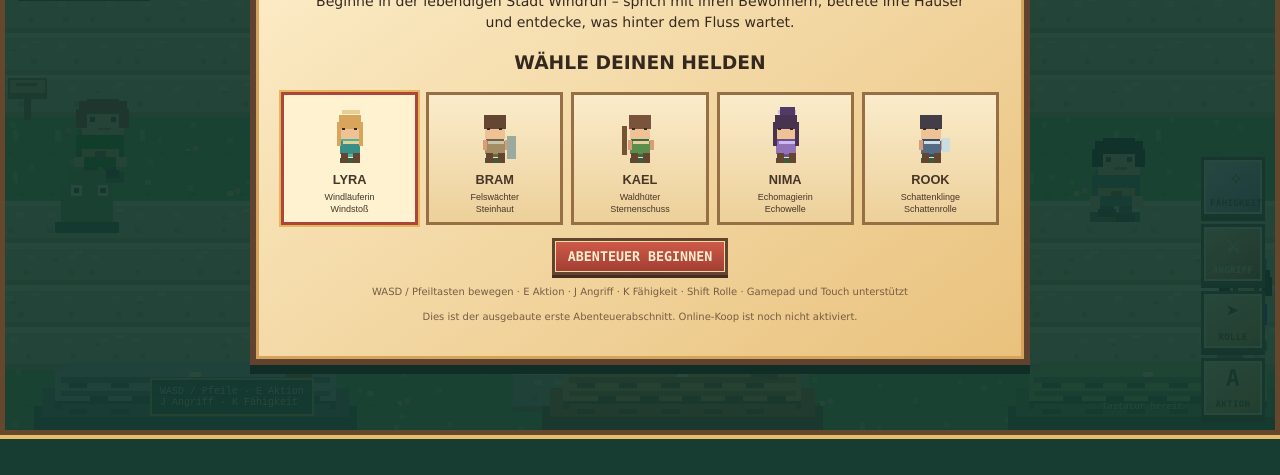
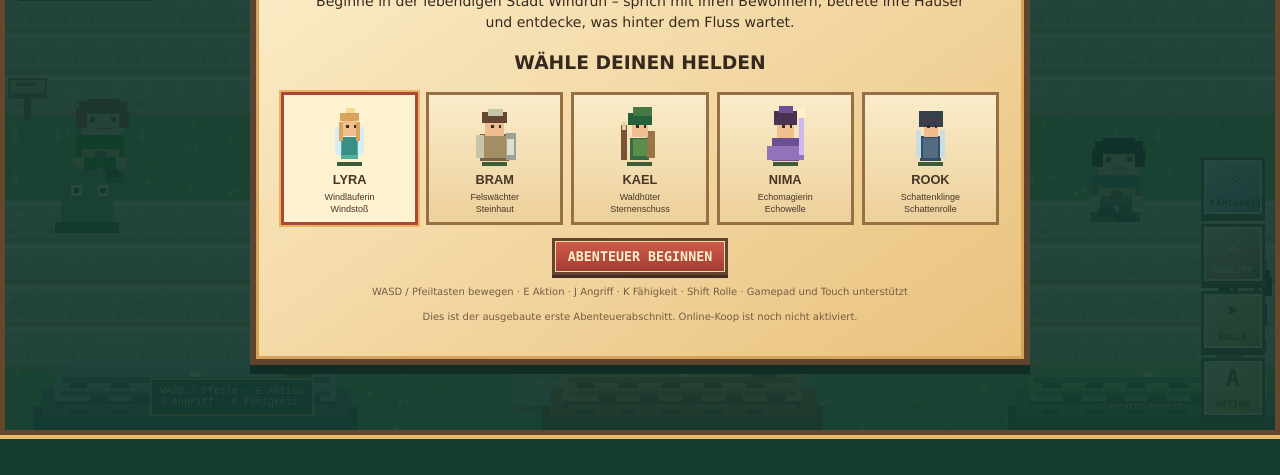
Before and after one commit to umbreon-exe/TALWIND, a plain HTML site: page index.html in a window 1280 px wide. Shown: the part 325-800 px from the top of the page. Drawn offline with Linux system fonts and the light colour scheme.

Commit message:
Fix hero selection after duplicate menu function overrides

```diff
--- a/index.html
+++ b/index.html
@@ -1049,6 +1049,46 @@ drawWorld=function(now){
  }
 };
 
+
+// FINAL HERO SELECTION FIX: the last duplicate buildHeroCards declaration wins.
+buildHeroCards=function(){
+ const grid=document.getElementById('heroGrid');grid.innerHTML='';
+ heroes.forEach((h,i)=>{
+  const card=document.createElement('button');
+  card.className='heroCard'+(i===selected?' selected':'');
+  card.setAttribute('aria-label',h.name+' auswählen');
+  card.innerHTML='<canvas width="64" height="76"></canvas><b>'+h.name+'</b><small>'+h.role+'<br>'+h.skill+'</small>';
+  const g=card.querySelector('canvas').getContext('2d');g.imageSmoothingEnabled=false;
+  const P=(x,y,w,hh,c)=>{g.fillStyle=c;g.fillRect(x,y,w,hh)};
+  // distinct silhouettes, not just recoloured copies
+  P(17,65,30,5,'#3b5b39');
+  if(i===0){ // Lyra: slim, long twin ribbons
+   P(22,38,20,24,h.cape);P(15,27,7,30,'#d8edf1');P(42,27,7,30,'#d8edf1');
+   P(23,38,18,19,'#398f85');P(24,18,16,19,'#efbf90');P(21,12,22,9,'#d9a45b');P(20,22,5,20,'#d9a45b');P(39,22,5,20,'#d9a45b');P(28,7,10,5,'#f3da91');
+  }else if(i===1){ // Bram: wide heavy armour and shield
+   P(15,35,34,29,'#766346');P(18,37,28,24,'#a38d63');P(11,36,9,25,'#c6c4a9');P(45,34,12,29,'#9ba398');P(47,40,8,18,'#e0dfcf');
+   P(21,17,22,20,'#edbd90');P(18,11,28,12,'#654632');P(25,8,17,7,'#c6c4a9');
+  }else if(i===2){ // Kael: hood and tall bow/quiver
+   P(21,39,22,24,'#376b45');P(24,40,17,19,'#5b8e4b');P(10,25,7,38,'#795438');P(12,22,4,8,'#e6cf9b');P(41,31,9,30,'#9a7547');
+   P(23,18,19,20,'#efbf90');P(19,12,28,13,'#245f3e');P(25,5,21,10,'#477847');
+  }else if(i===3){ // Nima: wide robe, pointed hood and crystal staff
+   P(16,39,32,25,'#6a4f95');P(11,48,42,15,'#9272b8');P(22,17,20,22,'#efbf90');P(19,10,26,15,'#49334f');P(24,4,17,8,'#6a4f95');P(48,15,5,42,'#cdb9ef');P(46,7,10,10,'#fff0c9');
+  }else{ // Rook: narrow dark cloak and two bright daggers
+   P(20,37,24,27,'#344d69');P(23,39,18,22,'#536b83');P(15,30,6,31,'#cadde1');P(43,30,6,31,'#cadde1');P(24,18,17,20,'#edbd90');P(19,10,27,17,'#34404c');P(22,17,22,5,'#433d47');
+  }
+  P(28,25,3,3,'#332b28');P(37,25,3,3,'#332b28');
+  card.onclick=()=>{selected=i;heroChosen=true;buildHeroCards();updateQuest();saveGame()};
+  grid.appendChild(card);
+ });
+};
+document.getElementById('continueBtn').onclick=()=>{
+ const chosenHero=selected,hasNewChoice=heroChosen;
+ if(loadGame()){
+  if(hasNewChoice)selected=chosenHero;
+  buildHeroCards();updateQuest();startGame();
+ }else showToast('Kein Spielstand gefunden');
+};
+
 buildHeroCards();makeMonsters();if(localStorage.getItem(saveKey))document.getElementById('continueBtn').style.display='inline-block';
 updateQuest();drawWorld(performance.now());
 })();
```
